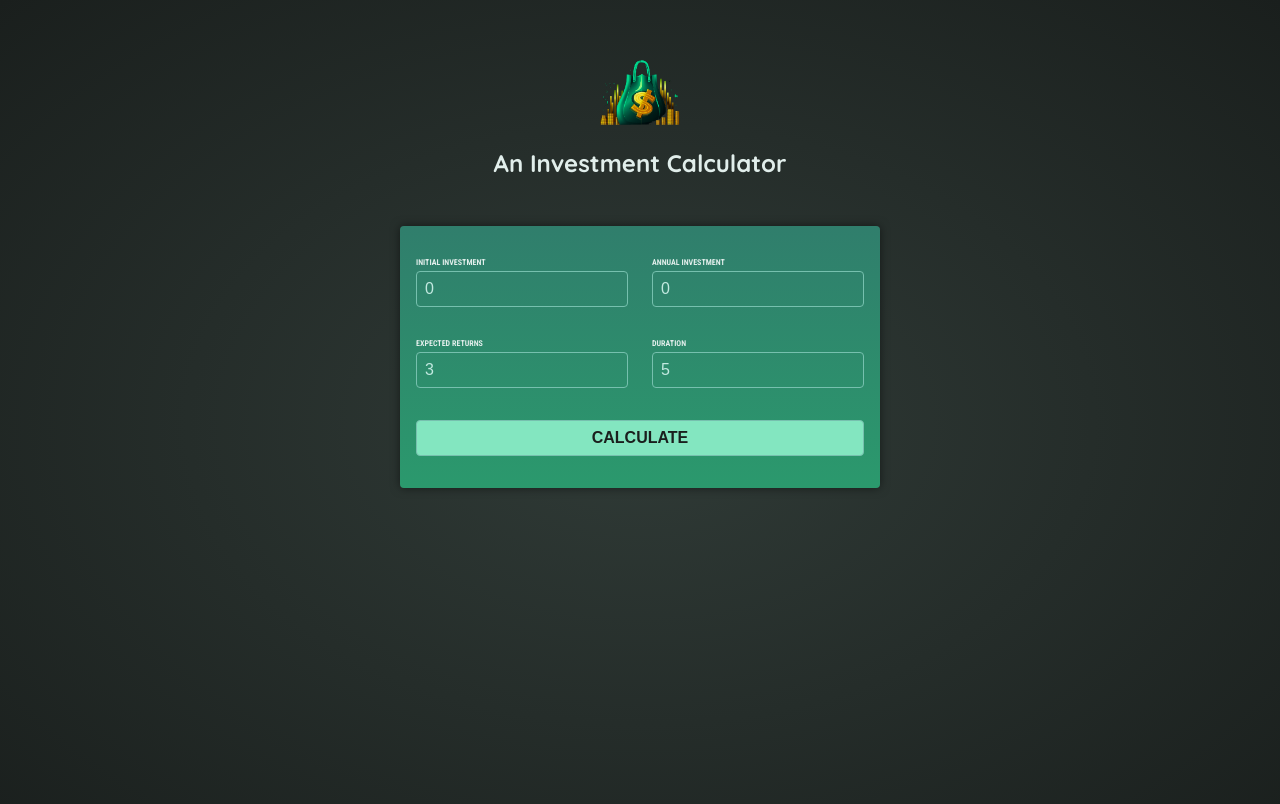
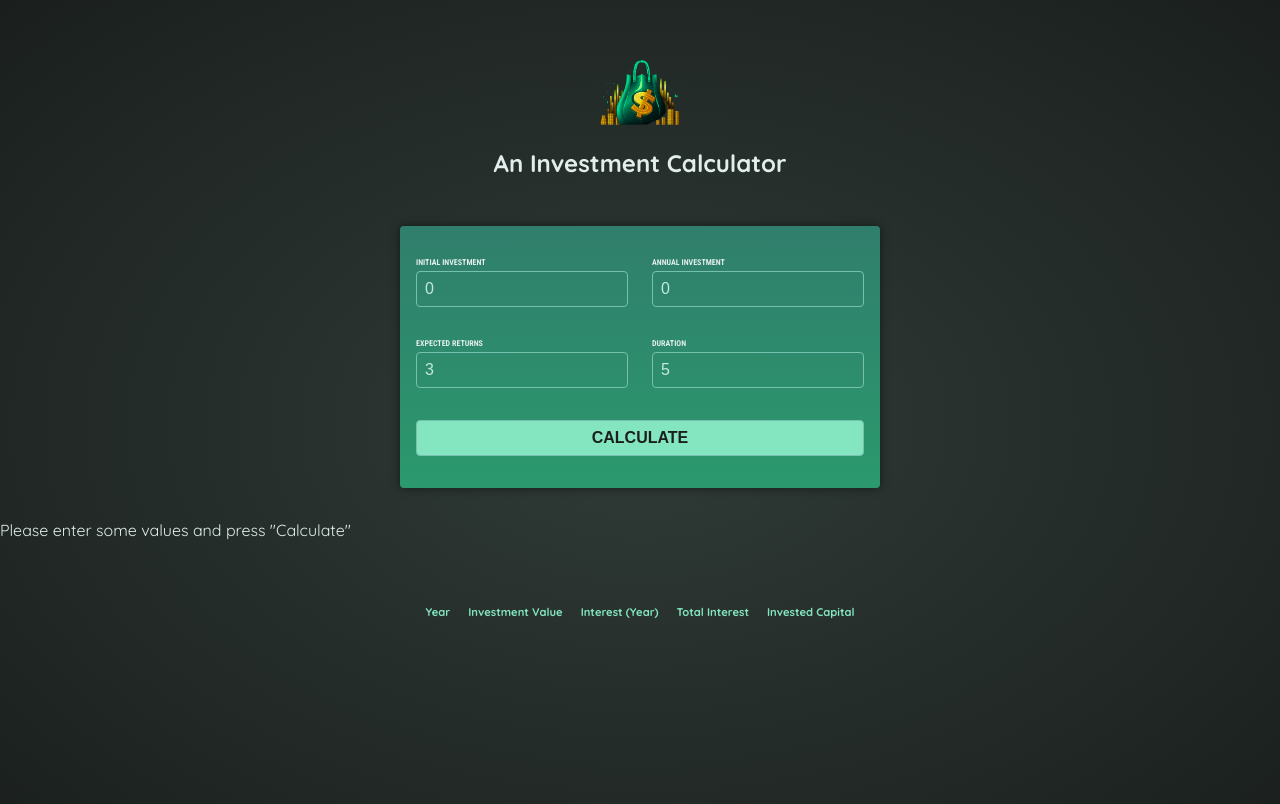
Before and after one commit to Strange-boy/Investment-calculator, an Angular app: page / in a window 1280 px wide. Shown: the top 804 px of the page. Built offline with nearby package versions, Linux system fonts and the light colour scheme.

Commit message:
Adding the component for outputing the investment final results

```diff
--- a/src/app/app.component.html
+++ b/src/app/app.component.html
@@ -1,2 +1,3 @@
 <app-header />
 <app-user-input (calculate)="onCalculateInvestmentResults($event)" />
+<app-investment-results [investmentResults]="results"/>
--- a/src/app/app.component.ts
+++ b/src/app/app.component.ts
@@ -1,15 +1,18 @@
 import {Component} from '@angular/core';
 import {HeaderComponent} from "./header/header.component";
 import {UserInputComponent} from "./user-input/user-input.component";
-import type {InvestmentInput} from "./investment-input.model";
+import type {InvestmentInput} from "./models/investment-input.model";
+import {InvestmentResultsModel} from "./models/investment-results.model";
+import {InvestmentResultsComponent} from "./investment-results/investment-results.component";
 
 @Component({
     selector: 'app-root',
     standalone: true,
     templateUrl: './app.component.html',
-    imports: [HeaderComponent, UserInputComponent]
+    imports: [HeaderComponent, UserInputComponent, InvestmentResultsComponent]
 })
 export class AppComponent {
+    results ?: InvestmentResultsModel[]
 
     onCalculateInvestmentResults(data: InvestmentInput) {
         const {initialInvestment, annualInvestment, duration, expectedReturn} = data;
@@ -33,5 +36,6 @@
         }
 
         console.log(annualData);
+        this.results = annualData;
     }
 }
--- /dev/null
+++ b/src/app/investment-results/investment-results.component.css
@@ -0,0 +1,19 @@
+table {
+    max-width: 50rem;
+    margin: 2rem auto;
+    padding: 1rem;
+    table-layout: fixed;
+    border-spacing: 1rem;
+    text-align: right;
+}
+
+table thead {
+    font-size: 0.7rem;
+    color: #83e6c0;
+}
+
+table tbody {
+    font-family: "Roboto Condensed", sans-serif;
+    font-size: 0.85rem;
+    color: #c2e9e0;
+}
--- /dev/null
+++ b/src/app/investment-results/investment-results.component.html
@@ -0,0 +1,13 @@
+<p>Please enter some values and press "Calculate" </p>
+
+<table>
+    <thead>
+        <tr>
+            <th>Year</th>
+            <th>Investment Value</th>
+            <th>Interest (Year)</th>
+            <th>Total Interest</th>
+            <th>Invested Capital</th>
+        </tr>
+    </thead>
+</table>
--- /dev/null
+++ b/src/app/investment-results/investment-results.component.ts
@@ -0,0 +1,14 @@
+import {Component, Input} from "@angular/core";
+import {InvestmentResultsModel} from "../models/investment-results.model";
+
+@Component({
+    standalone : true,
+    selector: 'app-investment-results',
+    templateUrl : './investment-results.component.html',
+    styleUrls : ['./investment-results.component.css'],
+    imports : []
+})
+
+export class InvestmentResultsComponent {
+    @Input() investmentResults ?: InvestmentResultsModel[]
+}
--- a/src/app/user-input/user-input.component.ts
+++ b/src/app/user-input/user-input.component.ts
@@ -1,6 +1,6 @@
 import {Component, EventEmitter, Output} from "@angular/core";
 import {FormsModule} from "@angular/forms";
-import type {InvestmentInput} from "../investment-input.model";
+import type {InvestmentInput} from "../models/investment-input.model";
 
 
 @Component({
```
Also changed, not shown: src/app/models/investment-results.model.ts (added, +8 -0 lines), src/app/models/investment-input.model.ts (renamed from src/app/investment-input.model.ts).
